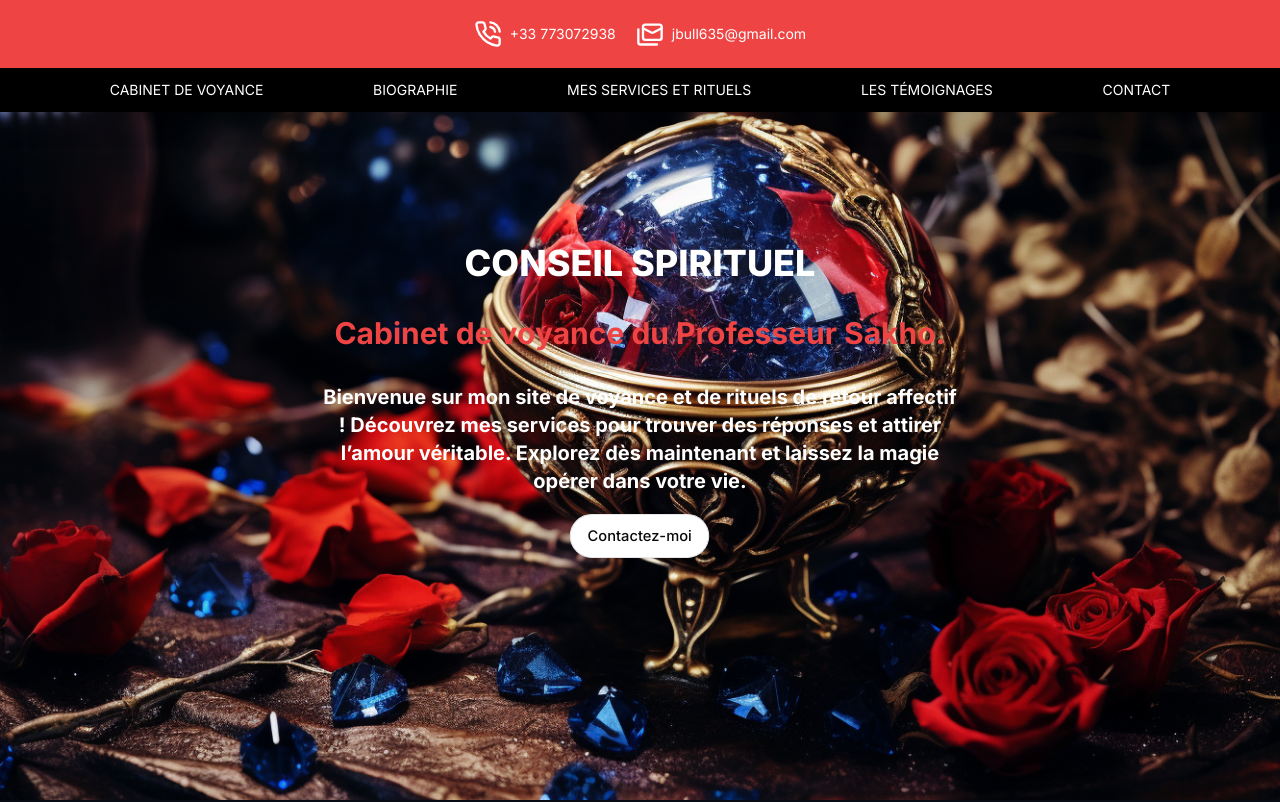
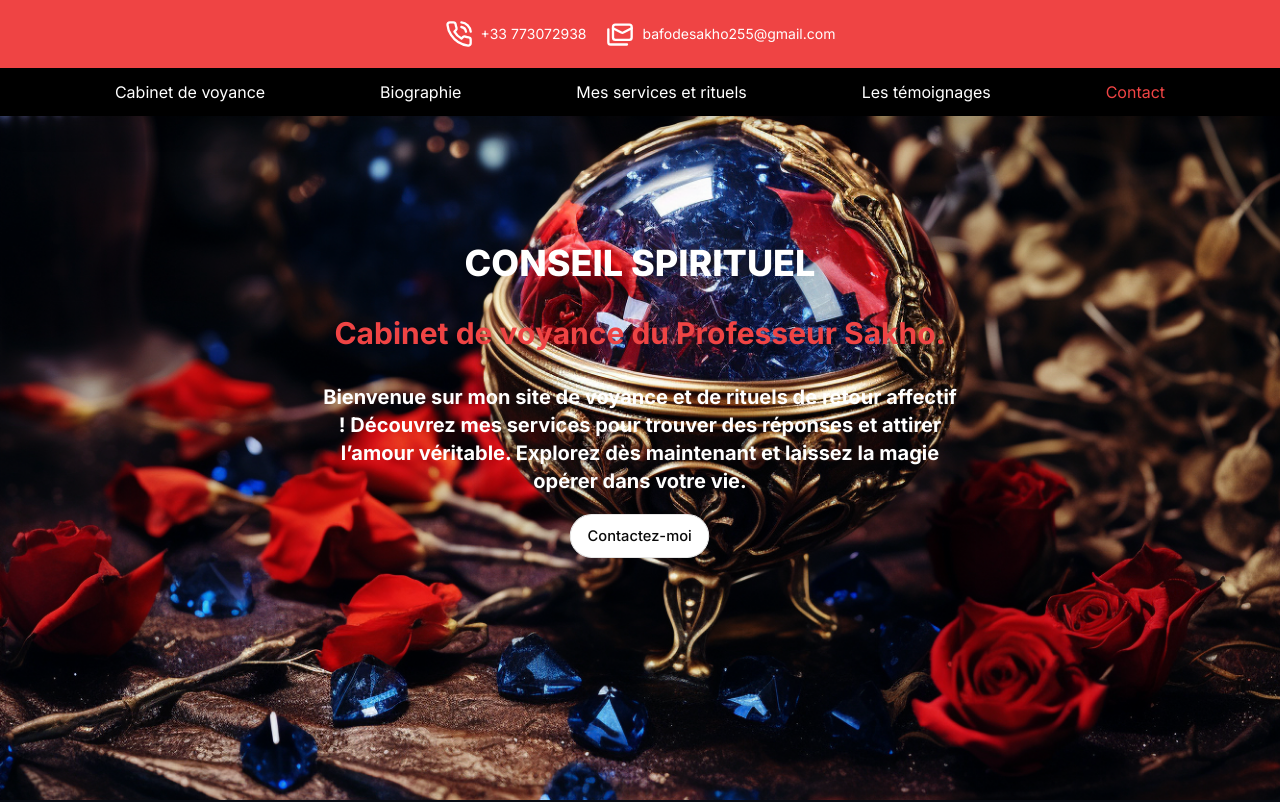
Before and after one commit to jimmy-bull/Voyance, a Next.js app: page / in a window 1280 px wide. Shown: the top 802 px of the page. Built offline with nearby package versions, Linux system fonts and the light colour scheme; no server answers.

Commit message:
adding the mailling system

```diff
--- a/package.json
+++ b/package.json
@@ -14,11 +14,13 @@
     "@radix-ui/react-separator": "^1.1.0",
     "@radix-ui/react-slot": "^1.1.0",
     "animate.css": "^4.1.1",
+    "axios": "^1.7.7",
     "class-variance-authority": "^0.7.0",
     "clsx": "^2.1.1",
     "framer-motion": "^11.11.11",
     "lucide-react": "^0.453.0",
     "next": "^14.2.17",
+    "nodemailer": "^6.9.16",
     "react": "^18",
     "react-animate-on-scroll": "^2.1.9",
     "react-dom": "^18",
@@ -27,6 +29,7 @@
   },
   "devDependencies": {
     "@types/node": "^20",
+    "@types/nodemailer": "^6.4.16",
     "@types/react": "^18",
     "@types/react-animate-on-scroll": "^2.1.8",
     "@types/react-dom": "^18",
--- a/src/app/globals.css
+++ b/src/app/globals.css
@@ -86,3 +86,9 @@
     @apply bg-background text-foreground;
   }
 }
+
+
+html,
+body {
+  scroll-behavior: smooth;
+}
--- a/src/app/layout.tsx
+++ b/src/app/layout.tsx
@@ -5,8 +5,9 @@ import "./globals.css";
 const inter = Inter({ subsets: ["latin"] });
 
 export const metadata: Metadata = {
-  title: "Create Next App",
-  description: "Generated by create next app",
+  title: "Professeur Sakho grand voyant",
+  description:
+    "Bienvenue sur mon site de voyance et de rituels de retour affectif !Découvrez mes services pour trouver des réponses et attirer l’amourvéritable. Explorez dès maintenant et laissez la magie opérer dans votre vie.",
 };
 
 export default function RootLayout({
--- a/src/app/page.tsx
+++ b/src/app/page.tsx
@@ -1,9 +1,10 @@
 "use client";
-import { useState } from "react";
+import { useState, useEffect, useRef } from "react";
 import { PhoneCall, Mails, Plus, Check, Star, Stars } from "lucide-react";
 import Link from "next/link";
 import { Button } from "@/components/ui/button";
 import { Separator } from "@/components/ui/separator";
+import { useInView } from "framer-motion";
 import {
   AlertDialog,
   AlertDialogAction,
@@ -21,8 +22,119 @@ import "animate.css/animate.compat.css";
 import ScrollAnimation from "react-animate-on-scroll";
 import "animate.css";
 import { motion } from "framer-motion";
+import axios from "axios";
+export default function Home() {
+  const [links, set_links] = useState([
+    {
+      text: "Cabinet de voyance",
+      link: "#cabinet_voyance",
+      color: "#fff",
+    },
+    {
+      text: "Biographie",
+      link: "#bio",
+      color: "#fff",
+    },
+    {
+      text: "Mes services et rituels",
+      link: "#services",
+      color: "#fff",
+    },
+    {
+      text: "Les témoignages",
+      link: "#temoignage",
+      color: "#fff",
+    },
+    {
+      text: "Contact",
+      link: "#contact",
+      color: "#fff",
+    },
+  ]);
 
-export default function Home() {
+  const change_color = (key: number) => {
+    set_links((prev) =>
+      prev.map((data, index) =>
+        key === index
+          ? { ...data, color: "#ef4444" }
+          : { ...data, color: "#FFF" }
+      )
+    );
+  };
+
+  useEffect(() => {
+    const hash = window.location.hash;
+    set_links((prev) => {
+      return prev.map((data, key) => {
+        if (hash === data.link) {
+          return { ...data, color: "#ef4444" };
+        } else {
+          return { ...data, color: "#FFF" };
+        }
+      });
+    });
+  }, []);
+
+  const ref_cabinet_voyance = useRef(null);
+  const isInView_ref_cabinet_voyance = useInView(ref_cabinet_voyance);
+
+  const ref_bio = useRef(null);
+  const isInView_ref_bio = useInView(ref_bio);
+
+  const ref_services = useRef(null);
+  const isInView_ref_services = useInView(ref_services);
+
+  const ref_temoin = useRef(null);
+  const isInView_ref_temoin = useInView(ref_temoin);
+
+  const ref_contact = useRef(null);
+  const isInView_ref_contact = useInView(ref_contact);
+
+  useEffect(() => {
+    if (isInView_ref_cabinet_voyance) {
+      change_color(0);
+    }
+    if (isInView_ref_bio) {
+      change_color(1);
+    }
+    if (isInView_ref_services) {
+      change_color(2);
+    }
+
+    if (isInView_ref_temoin) {
+      change_color(3);
+    }
+    if (isInView_ref_contact) {
+      change_color(4);
+    }
+  }, [
+    isInView_ref_cabinet_voyance,
+    isInView_ref_bio,
+    isInView_ref_services,
+    isInView_ref_temoin,
+    isInView_ref_contact,
+  ]);
+
+  const sendMessage = async () => {
+    alert("send");
+    axios({
+      method: "POST",
+      url: "https://backendserver.iwalink.com/api/sendvoyancemessage",
+      headers: {
+        "Content-Type": "application/json",
+        //  Authorization: `Bearer ${token}`,
+      },
+    })
+      .then((response) => {
+        alert("ok");
+      })
+      .catch((error) => {
+        console.log(error);
+      });
+  };
+  useEffect(() => {
+    sendMessage();
+  }, []);
   return (
     <>
       <div className="fixed w-full  z-[100000000] ">
@@ -39,32 +151,53 @@ export default function Home() {
               className="h-7 w-7 cursor-pointer text-white sm:text-sm text-xs"
               aria-hidden="true"
             />
-            <span className="sm:text-sm text-xs">jbull635@gmail.com</span>
+            <span className="sm:text-sm text-xs">bafodesakho255@gmail.com</span>
           </div>
         </div>
         <div className="w-full justify-center md:flex hidden relative z-[1000000]">
           <div className="flex   justify-evenly shadow-xl w-[100%]  py-3 items-center bg-black ">
-            <Link href={"/"} className="text-white uppercase	text-sm">
-              Cabinet de voyance
-            </Link>
-            <Link href={"/"} className="text-white uppercase	text-sm">
+            {links.map((data, key) => {
+              return (
+                <Link
+                  key={key}
+                  href={data.link}
+                  // className="text-white uppercase	text-sm"
+                >
+                  <motion.button
+                    onClick={() => change_color(key)}
+                    initial={{ color: data.color }}
+                    animate={{ color: data.color }}
+                    whileHover={{ scale: 1.1 }}
+                    transition={{
+                      color: { duration: 1 },
+                      scale: { duration: 0.5 },
+                    }}
+                  >
+                    {data.text}
+                  </motion.button>
+                </Link>
+              );
+            })}
+
+            {/* <Link href={"#bio"} className="text-white uppercase	text-sm">
               Biographie
             </Link>
-            <Link href={"/"} className="text-white uppercase	text-sm">
+            <Link href={"#services"} className="text-white uppercase	text-sm">
               Mes services et rituels
             </Link>
-            <Link href={"/"} className="text-white uppercase	text-sm">
+            <Link href={"#temoignage"} className="text-white uppercase	text-sm">
               Les témoignages
             </Link>
-            <Link href={"/"} className="text-white uppercase	text-sm">
+            <Link href={"#contact"} className="text-white uppercase	text-sm">
               Contact
-            </Link>
+            </Link> */}
           </div>
         </div>
       </div>
 
       <div
         id="cabinet_voyance"
+        ref={ref_cabinet_voyance}
         className="bg-[url('/bg.png')]  bg-cover	bg-opacity-25 xl:h-screen xl:py-0 sm:py-40 py-20 w-full  flex justify-center"
       >
         <div className="xl:w-[50%] md:w-[80%] w-[90%] flex justify-center flex-col items-center  h-full">
@@ -100,7 +233,7 @@ export default function Home() {
             </h1>
             <Separator className="mt-5 w-40 bg-red-500" />
 
-            <p className="text-white mt-5">
+            <p className="text-white mt-5" ref={ref_bio}>
               Je Suis le Professeur Sakho, Grand Marabout aux Secrets Ancestraux
               Depuis plus de 30 ans, je mets au service des autres le
               savoir-faire précieux que j&apos;ai hérité de mes ancêtres,
@@ -219,7 +352,10 @@ export default function Home() {
         </div>
       </div>
       <div className="w-full  justify-center flex mb-10 bg-[#2a324a]">
-        <div className="w-[80%] flex justify-between mt-10 mb-10 gap-5 flex-wrap">
+        <div
+          ref={ref_services}
+          className="w-[80%] flex justify-between mt-10 mb-10 gap-5 flex-wrap"
+        >
           <div className=" w-full ">
             <ScrollAnimation animateIn="fadeInLeft">
               <h6 className="text-sm font-bold text-red-500 uppercase tracking-widest">
@@ -366,7 +502,10 @@ export default function Home() {
           </h1>
         </ScrollAnimation>
       </div>
-      <div className="bg-[url('/bg2.jpg')]  bg-cover	bg-opacity-25  sm:py-40 py-20 w-full gap-5 flex-wrap  flex justify-center">
+      <div
+        ref={ref_temoin}
+        className="bg-[url('/bg2.jpg')]  bg-cover	bg-opacity-25  sm:py-40 py-20 w-full gap-5 flex-wrap  flex justify-center"
+      >
         <div className="bg-white rounded-lg py-5 p-2 flex flex-col justify-center items-center lg:w-[20%]  ">
           <div className="rounded-full  p-5 flex gap-2">
             <Stars
@@ -577,7 +716,7 @@ export default function Home() {
             </ScrollAnimation>
 
             <ScrollAnimation animateIn="fadeInLeft">
-              <h1 className="mt-5 text-xl text-white">
+              <h1 ref={ref_contact} className="mt-5 text-xl text-white">
                 Vous avez des questions et vous souhaitez obtenir des réponses ?
                 Vous êtes à la recherche de conseils et de soutien ? Ou
                 peut-être que vous êtes prêt à démarrer votre voyage de
```
Also changed, not shown: 2 other files (tests, documents, lock files or other folders).
